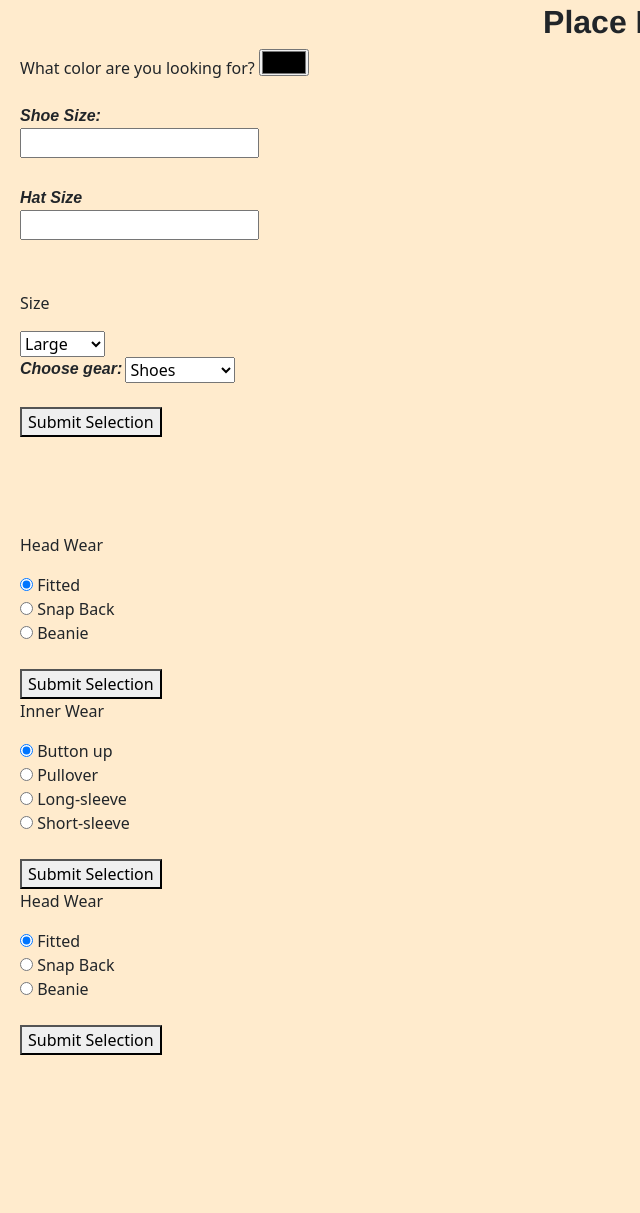
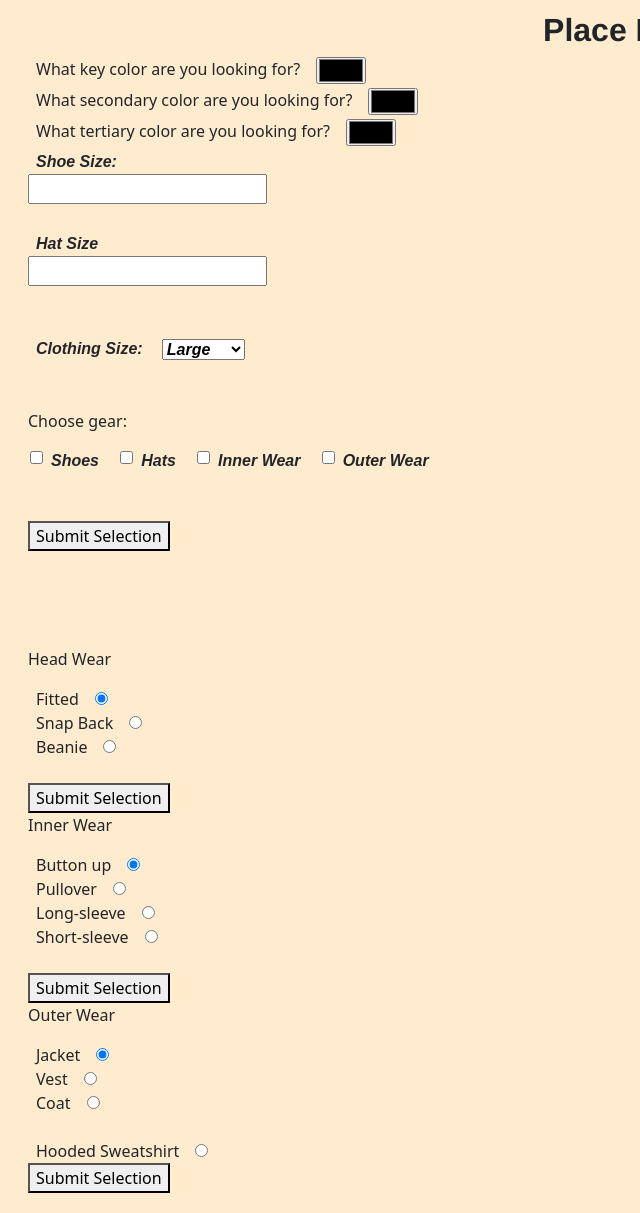
Before and after one commit to jando79/team-thread, a website built with webpack: page src/index.html in a window 1280 px wide. Shown: the part 17-1230 px from the top of the page, without its empty margins (0-640 px from the left). Before the commit the page ends 1092 px from the top, so only its background shows below. Built offline with nearby package versions, Linux system fonts and the light colour scheme.

Commit message:
ADD HTML check boxes and color picker

```diff
--- a/src/css/styles.css
+++ b/src/css/styles.css
@@ -1,6 +1,8 @@
 body {
   background-color: blanchedalmond;
   margin: 20px;
+  padding: 8px 8px 0px;
+
 }
 
 h1 {
@@ -23,8 +25,43 @@ h1 {
     font-weight: 550;
 }
 
+#clothing select {
+  margin-right: 0.2em;
+  font-family: Arial;
+  font-style: italic;
+  font-weight: 550;
+}
+#clothing-size {
+  font-family: Arial;
+  font-style: italic;
+  font-weight: 550;
+}
+
 #color label {
   font-family: Arial;
   font-style: italic;
   font-weight: 550;
 }
+
+fieldset {
+  overflow: hidden
+  }
+
+  .gear {
+    float: left;
+    clear: none;
+  }
+
+  label {
+    float: left;
+    clear: none;
+    display: block;
+    padding: 0px 1em 0px 8px;
+  }
+
+  input[type=checkbox],
+  input.check {
+    float: left;
+    clear: none;
+    margin: 2px 0 0 2px;
+  }
--- a/src/index.html
+++ b/src/index.html
@@ -6,35 +6,50 @@
 
   <body>
     <h1>Place Holder</h1>
-
-    <label for="color">What color are you looking for?</label>
-    <input id="color" type="color">
-    <br><br>
+    <div id="color-pick1">
+    <label for="color1">What key color are you looking for?</label>
+    <input id="color1" type="color">
+    </div>
+    <div id="color-pick2">
+    <label for="color2">What secondary color are you looking for?</label>
+    <input id="color2" type="color">
+    </div>
+    <div id="color-pick3">
+    <label for="color3">What tertiary color are you looking for?</label>
+    <input id="color3" type="color">
+    </div>
 
     <form id="clothing">
-      <label for="shoe-size">Shoe Size:</label><br>
-      <input type="number" id="shoes" name="shoe-size"><br>
-      <label for="hat-size">Hat Size</label><br>
-      <input type="number" id="hat-fit" name="hat-size"><br>
+      <label for="shoe-size">Shoe Size:</label>
       <br>
-      <p>Size</p>
+      <input type="number" id="shoes" name="shoe-size">
+      <br>
+      <label for="hat-size">Hat Size</label>
+      <br>
+      <input type="number" id="hat-fit" name="hat-size">
+      <br><br>
+      <label for="clothing size">Clothing Size:</label>
       <select id="clothing size">
         <option>Large</option>
         <option>Medium</option>
         <option>Small</option>
-      </select><br>
-
-
-    <label for="clothing options">Choose gear:</label>
-    <select name="clothing" id="clothes">
-      <option value="shoes">Shoes</option>
-      <option value="hats">Hats</option>
-      <option value="inner-wear">Inner Wear</option>
-      <option value="outer-wear">Outer Wear</option>
-    </select>
+      </select>
+      <br><br><br>
+      <fieldset>
+        <div class="gear">
+          <p>Choose gear:</p>
+          <input type="checkbox" class="check" name="clothing" value="1" id="1">
+          <label for="shoes">Shoes</label>
+          <input type="checkbox" class="check" name="clothing" value="2" id="2">
+          <label for="hats">Hats</label>
+          <input type="checkbox" class="check" name="clothing" value="3" id="3">
+          <label for="inner">Inner Wear</label>
+          <input type="checkbox" class="check" name="clothing" value="4" id="4">
+          <label for="outer">Outer Wear</label>
+        </div>
+      </fieldset>
     <br><br>
-
-  <button type="submit">Submit Selection</button>
+    <button type="submit">Submit Selection</button>
 
   </form>
   <br><br>
@@ -44,11 +59,11 @@
   <div id="hat-selection" class="hidden">
     <form>
       <p>Head Wear</p>
-        <input type="radio" name="hat1" value="fitted" id="fit" checked>
+        <input type="radio" name="hat1" value="fit" id="fit" checked>
         <label for="fit">Fitted</label><br>
-        <input type="radio" name="hat2" value="snap" id="snap-back">
+        <input type="radio" name="hat2" value="snap-back" id="snap-back">
         <label for="snap-back">Snap Back</label><br>
-        <input type="radio" name="hat3" value="knit" id="knit-cap">
+        <input type="radio" name="hat3" value="knit-cap" id="knit-cap">
         <label for="knit-cap">Beanie</label><br><br>
       <button type="submit">Submit Selection</button>
     </form>
@@ -57,13 +72,13 @@
   <div id="inner-wear-selection" class="hidden">
     <form>
       <p>Inner Wear</p>
-        <input type="radio" name="inner1" value="buttons" id="button-up" checked>
+        <input type="radio" name="inner1" value="button-up" id="button-up" checked>
         <label for="button-up">Button up</label><br>
-        <input type="radio" name="inner2" value="pullover" id="pulloverShirt">
+        <input type="radio" name="inner2" value="pullover" id="pullover">
         <label for="pulloverShirt">Pullover</label><br>
-        <input type="radio" name="inner3" value="sleeve1" id="long-sleeve">
+        <input type="radio" name="inner3" value="long-sleeve" id="long-sleeve">
         <label for="long-sleeve">Long-sleeve</label><br>
-        <input type="radio" name="inner4" value="sleeve2" id="short-sleeve">
+        <input type="radio" name="inner4" value="short-sleeve" id="short-sleeve">
         <label for="short-sleeve">Short-sleeve</label><br><br>
       <button type="submit">Submit Selection</button>
     </form>
@@ -71,13 +86,15 @@
 
   <div id="outer-wear-selection" class="hidden">
     <form>
-      <p>Head Wear</p>
-        <input type="radio" name="hat1" value="fitted" id="fit" checked>
-        <label for="fit">Fitted</label><br>
-        <input type="radio" name="hat3" value="snap" id="snap-back">
-        <label for="snap-back">Snap Back</label><br>
-        <input type="radio" name="hat2" value="knit" id="knit-cap">
-        <label for="knit-cap">Beanie</label><br><br>
+      <p>Outer Wear</p>
+        <input type="radio" name="outer1" value="jacket" id="jacket" checked>
+        <label for="jacket">Jacket</label><br>
+        <input type="radio" name="outer2" value="vest" id="vest">
+        <label for="vest">Vest</label><br>
+        <input type="radio" name="outer3" value="coat" id="coat">
+        <label for="coat">Coat</label><br><br>
+        <input type="radio" name="outer4" value="hoodie" id="hoodie">
+        <label for="hoodie">Hooded Sweatshirt</label><br>
       <button type="submit">Submit Selection</button>
     </form>
   </div>
```
